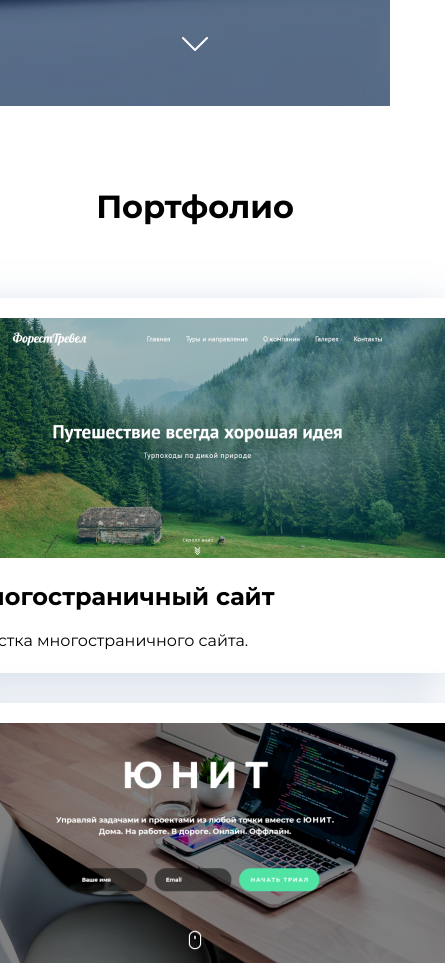
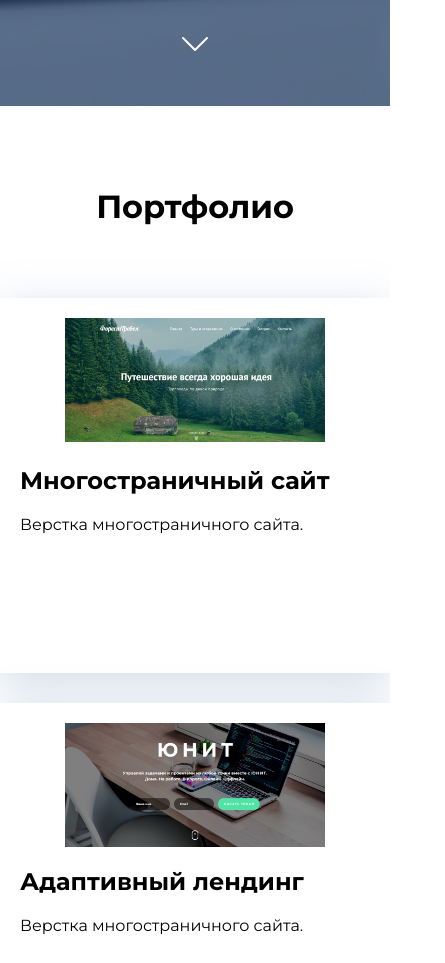
Before and after one commit to zharukandrew/-----------, a plain HTML site: page index.html in a window 390 px wide. Shown: the part 694-1657 px from the top of the page, 445 px wide, since content can reach past the window. Drawn offline with Linux system fonts and the light colour scheme.

Commit message:
дал цифру

```diff
--- a/_mobile.scss
+++ b/_mobile.scss
@@ -29,6 +29,9 @@
         &__title{
             font-size: 32px;
         }
+        &__block-img img{
+            width: 260px;
+        }
     }
 
 }
```
Also changed, not shown: index.html (+1 -1 lines), style.css, 1 other file.
